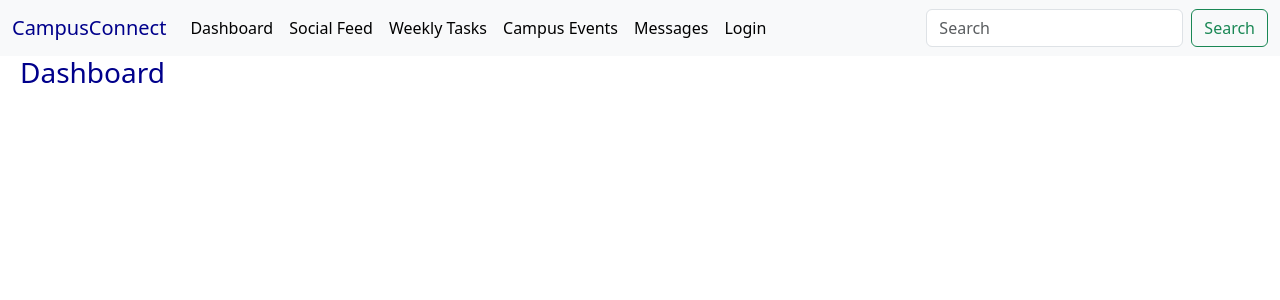
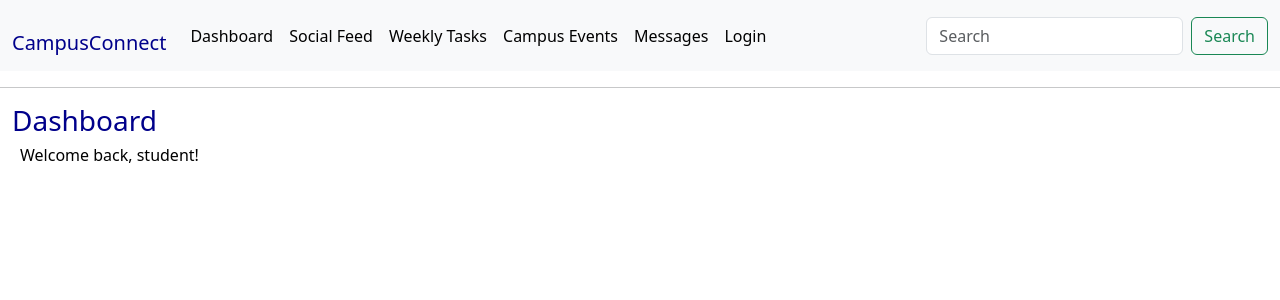
Before and after one commit to Bryanna-Terrazas/campusConnect2026, a Django app: page / in a window 1280 px wide. Shown: the top 300 px of the page. Run offline with Django 5.2, Linux system fonts and the light colour scheme.

Commit message:
still trying to add components and such

```diff
--- a/campusConnectApp/templates/home.html
+++ b/campusConnectApp/templates/home.html
@@ -2,15 +2,32 @@
 {%extends "base.html"%}
 <html lang="en">
 <head>
-    <meta charset="UTF-8">
+    <meta charset="UTF-8" name="viewport" content="width=device-width, initial-scale=1.0">
     <title>Campus Connect Dashboard</title>
     <style>
         body{backg}
+    </style>
 </head>
+{%block content%}
+<header>
+    <hr width="100%" size="2">
+    <h3 style="text-align:border-left;margin-left:12px;color:darkblue;font_family:sans-serif;">Dashboard</h3>
+
+</header>
 <body>
-    {%block content%}
-    <h3 style="text-align:border-left;margin-left:20px;color:darkblue;font_family:sans-serif;">Dashboard</h3>
 
-    {%endblock%}
+    <h6 style="text-align:border-left;margin-left:20px;color:black;font_family:sans-serif;">
+        Welcome back, student!
+    </h6>
+
+    <table class="table-bordered";>
+
+
+
+
+    </table>
+
 </body>
+
+{%endblock%}
 </html>
--- a/campusConnectApp/templates/login.html
+++ b/campusConnectApp/templates/login.html
@@ -1,4 +1,4 @@
-<h1>Login</h1>
+<h1 style="text-align:border-left;color:darkblue;font_family:sans-serif;">Login</h1>
 
 <form method="post">
   {% csrf_token %}
--- a/campusConnectApp/templates/navbar.html
+++ b/campusConnectApp/templates/navbar.html
@@ -1,6 +1,6 @@
 <nav class="navbar navbar-expand-lg bg-body-tertiary">
   <div class="container-fluid">
-    <a class="navbar-brand" href="#"style="text-align:border-left;color:darkblue;font_family:sans-serif;">CampusConnect</a>
+    <a class="navbar-brand" href="#"style="text-align:border-left;margin-top:15px;color:darkblue;font_family:sans-serif;">CampusConnect</a>
     <button class="navbar-toggler" type="button" data-bs-toggle="collapse" data-bs-target="#navbarSupportedContent" aria-controls="navbarSupportedContent" aria-expanded="false" aria-label="Toggle navigation">
       <span class="navbar-toggler-icon"></span>
     </button>
--- a/campusConnectApp/templates/register.html
+++ b/campusConnectApp/templates/register.html
@@ -1,4 +1,4 @@
-<h1>Register New Account</h1>
+<h1 style="text-align:border-left;color:darkblue;font_family:sans-serif;">Register New Account</h1>
 
 <form method="post">
   {% csrf_token %}
```
Also changed, not shown: campusConnectApp/templates/social.html (+14 -9 lines).
